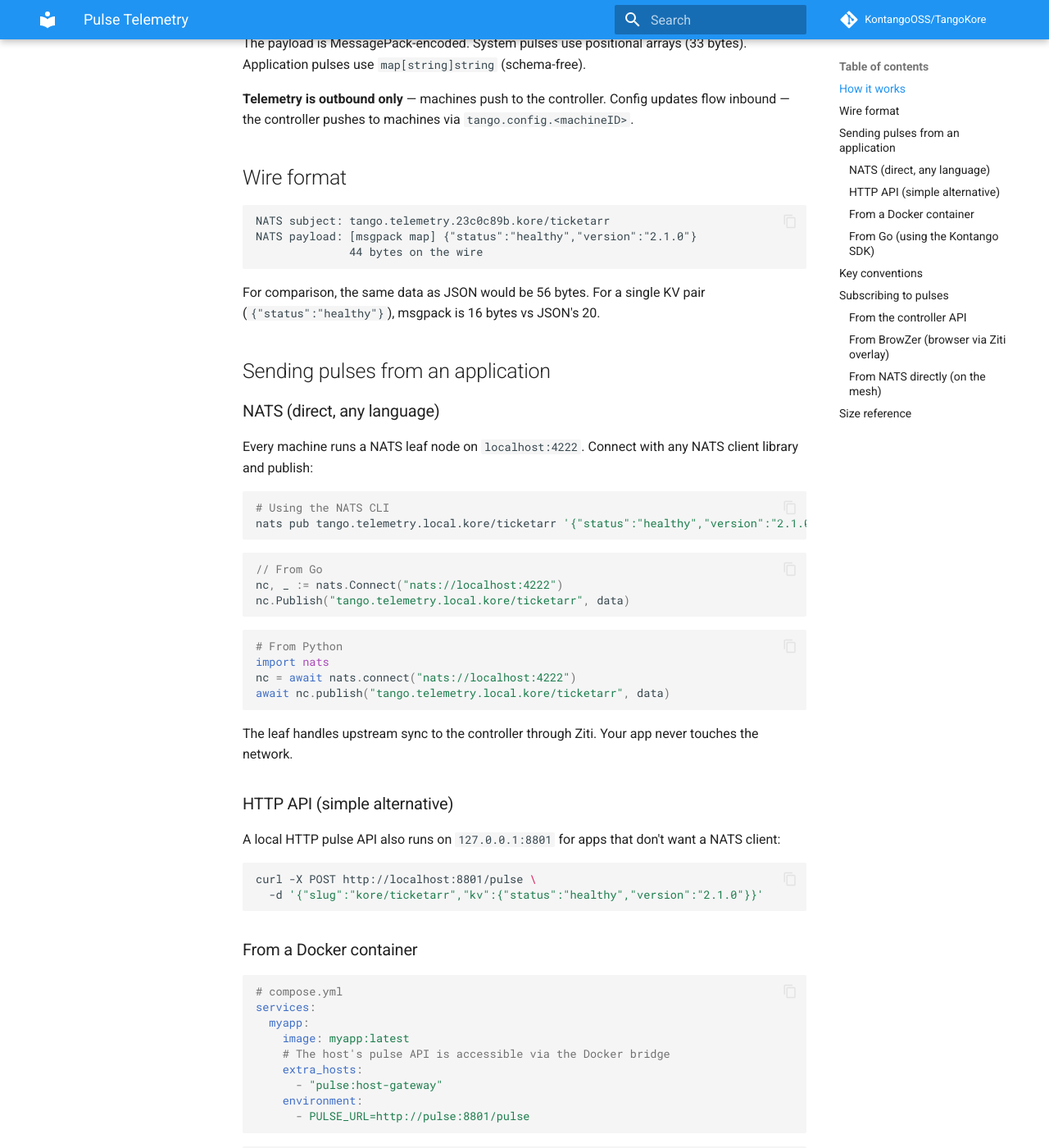
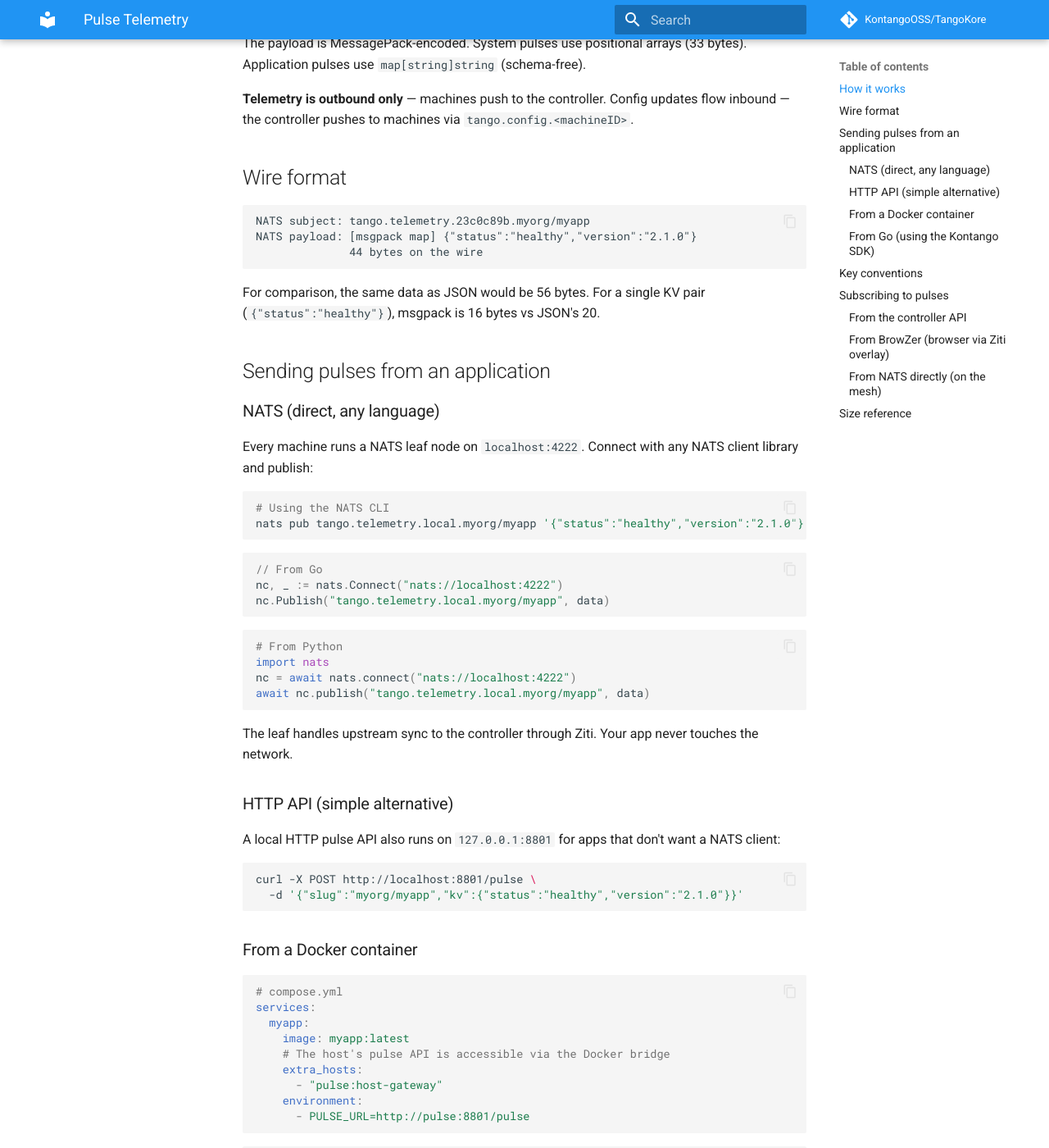
Before and after one commit to KontangoOSS/TangoKore, an MkDocs documentation site: the page built from docs/PULSE.md, in a window 1280 px wide and 1400 px high, scrolled down 595 px. Shown: the whole window at 82% size. Built offline with MkDocs 1.6.1 and Material for MkDocs 9.7.7, drawn with Linux system fonts in a browser that asks for light colours; comment, search, counter and statistics services are not loaded; some of the changed text lies outside the part shown.

````diff
--- a/docs/PULSE.md
+++ b/docs/PULSE.md
@@ -13,7 +13,7 @@ tango.telemetry.<machineID>.<slug>
 ```
 
 - `machineID` — the enrolled machine's unique ID
-- `slug` — the source: `system` for OS metrics, or an application slug like `kore/ticketarr`
+- `slug` — the source: `system` for OS metrics, or an application slug like `myorg/myapp`
 
 The payload is MessagePack-encoded. System pulses use positional arrays (33 bytes). Application pulses use `map[string]string` (schema-free).
 
@@ -22,7 +22,7 @@ The payload is MessagePack-encoded. System pulses use positional arrays (33 byte
 ## Wire format
 
 ```
-NATS subject: tango.telemetry.23c0c89b.kore/ticketarr
+NATS subject: tango.telemetry.23c0c89b.myorg/myapp
 NATS payload: [msgpack map] {"status":"healthy","version":"2.1.0"}
               44 bytes on the wire
 ```
@@ -37,20 +37,20 @@ Every machine runs a NATS leaf node on `localhost:4222`. Connect with any NATS c
 
 ```sh
 # Using the NATS CLI
-nats pub tango.telemetry.local.kore/ticketarr '{"status":"healthy","version":"2.1.0"}'
+nats pub tango.telemetry.local.myorg/myapp '{"status":"healthy","version":"2.1.0"}'
 ```
 
 ```go
 // From Go
 nc, _ := nats.Connect("nats://localhost:4222")
-nc.Publish("tango.telemetry.local.kore/ticketarr", data)
+nc.Publish("tango.telemetry.local.myorg/myapp", data)
 ```
 
 ```python
 # From Python
 import nats
 nc = await nats.connect("nats://localhost:4222")
-await nc.publish("tango.telemetry.local.kore/ticketarr", data)
+await nc.publish("tango.telemetry.local.myorg/myapp", data)
 ```
 
 The leaf handles upstream sync to the controller through Ziti. Your app never touches the network.
@@ -61,7 +61,7 @@ A local HTTP pulse API also runs on `127.0.0.1:8801` for apps that don't want a
 
 ```sh
 curl -X POST http://localhost:8801/pulse \
-  -d '{"slug":"kore/ticketarr","kv":{"status":"healthy","version":"2.1.0"}}'
+  -d '{"slug":"myorg/myapp","kv":{"status":"healthy","version":"2.1.0"}}'
 ```
 
 ### From a Docker container
@@ -91,7 +91,7 @@ import "github.com/KontangoOSS/TangoKore/internal/agent"
 // The agent handles serialization and transport
 kv := agent.KV{"status": "healthy", "version": "2.1.0"}
 data, _ := agent.encodeKV(kv)
-// publish to NATS subject tango.telemetry.<machineID>.kore/ticketarr
+// publish to NATS subject tango.telemetry.<machineID>.myorg/myapp
 ```
 
 ## Key conventions
@@ -111,12 +111,12 @@ System keys (emitted by the agent automatically):
 Application keys are namespaced by slug in the NATS subject. The KV payload itself uses plain keys:
 
 ```sh
-# Subject: tango.telemetry.<id>.kore/ticketarr
+# Subject: tango.telemetry.<id>.myorg/myapp
 # Payload KV:
 {"status":"healthy","version":"2.1.0","requests":"1547"}
 ```
 
-On the controller, app keys are stored prefixed: `kore/ticketarr.status`, `kore/ticketarr.version`.
+On the controller, app keys are stored prefixed: `myorg/myapp.status`, `myorg/myapp.version`.
 
 ## Subscribing to pulses
 
@@ -139,7 +139,7 @@ The browser subscribes to `tango.telemetry.>` through the Ziti BrowZer SDK and r
 ```
 nats sub "tango.telemetry.>"                              # all machines, all sources
 nats sub "tango.telemetry.23c0c89b.system"                # one machine, system only
-nats sub "tango.telemetry.*.kore/ticketarr"               # all machines, ticketarr only
+nats sub "tango.telemetry.*.myorg/myapp"               # all machines, myapp only
 ```
 
 NATS does server-side filtering — you only receive messages matching your subscription pattern.
````
Also changed, not shown: docs/ARCHITECTURE.md (+2 -2 lines), docs/architecture/production-topology.md (+10 -10 lines), docs/architecture/service-mesh.md (+4 -4 lines), 1 other file.
